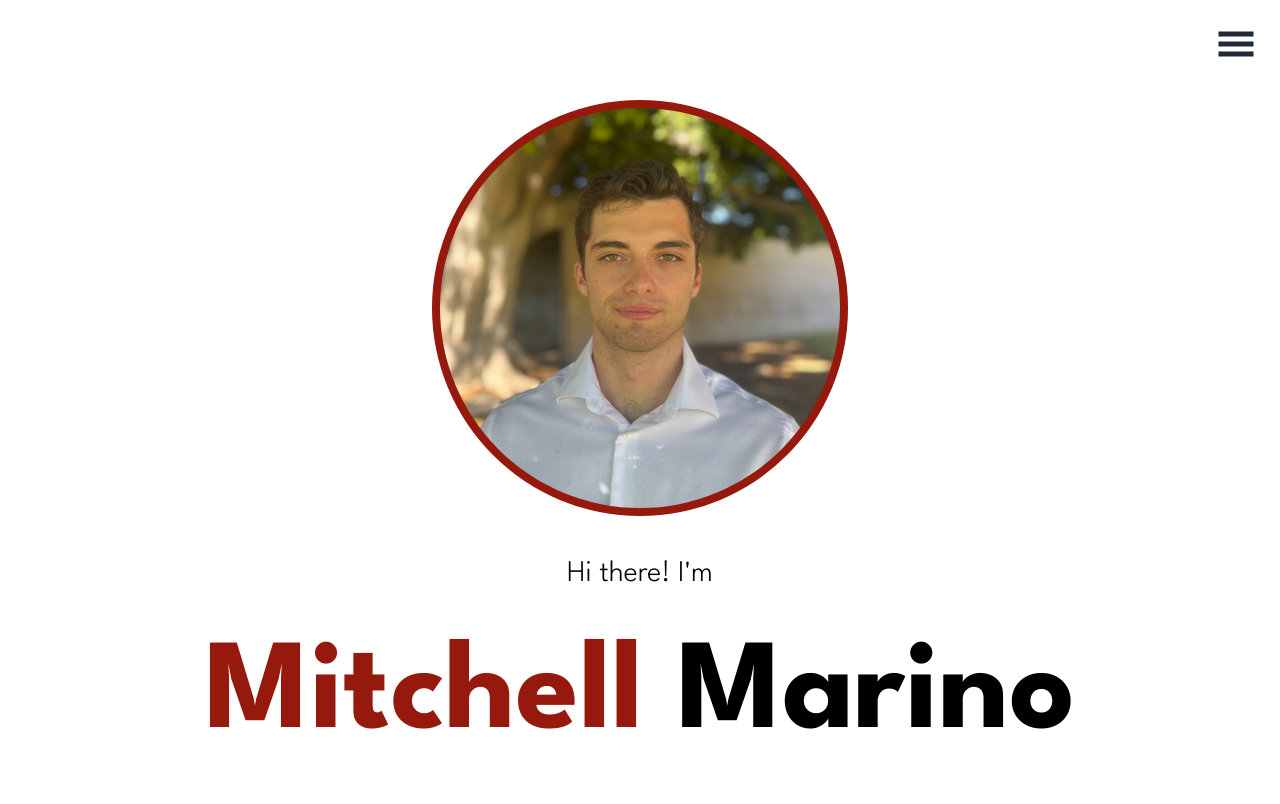
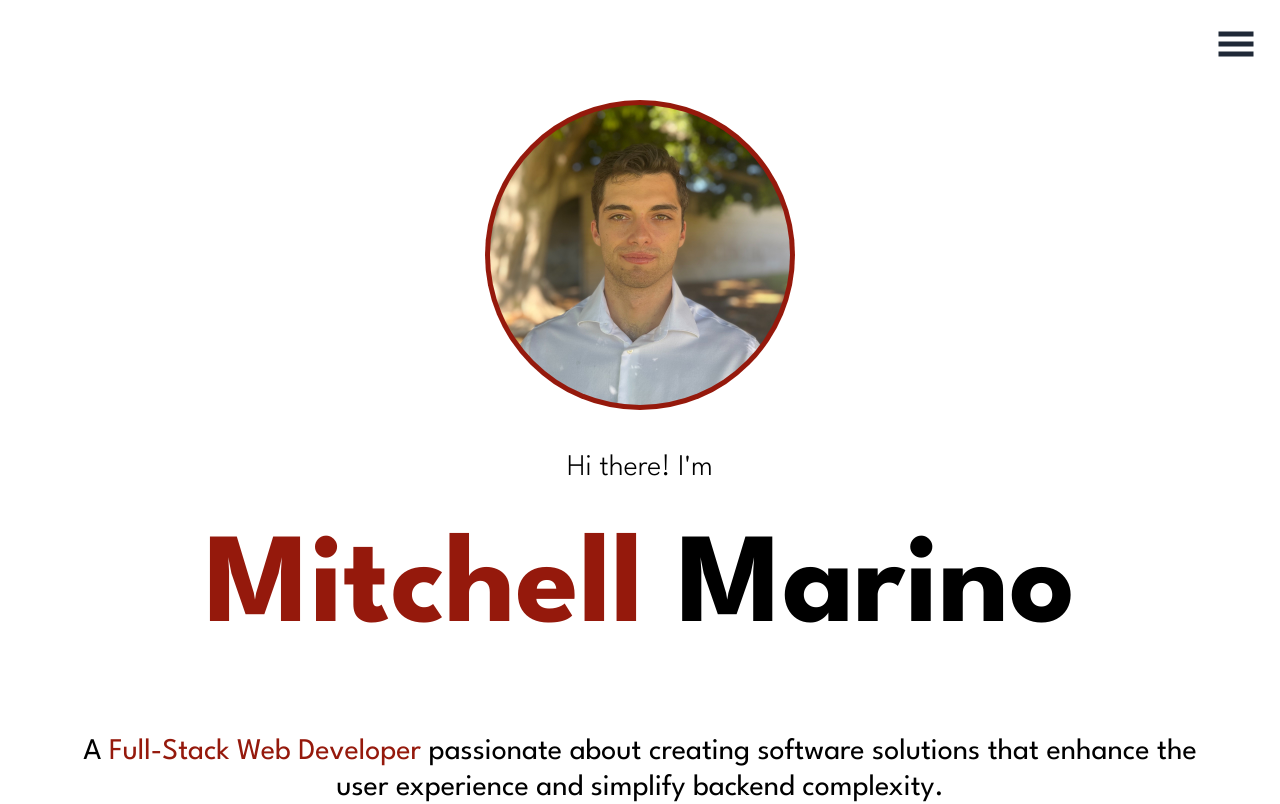
Before and after one commit to mitchdmarino/portfolio, a Next.js app: page / in a window 1280 px wide. Shown: the top 804 px of the page. Built offline with nearby package versions, Linux system fonts and the light colour scheme.

Commit message:
adds meta viewport

```diff
--- a/pages/_document.js
+++ b/pages/_document.js
@@ -8,6 +8,7 @@ class MyDocument extends Document {
           <link rel="preconnect" href="https://fonts.googleapis.com"/>
           <link rel="preconnect" href="https://fonts.gstatic.com" crossOrigin/>
           <link href="https://fonts.googleapis.com/css2?family=League+Spartan:wght@100;300;400;500;600;700&display=swap" rel="stylesheet"/>
+          <meta name="viewport" content="width=device-width, initial-scale=1" />
         </Head>
         <body>
           <Main />
--- a/pages/index.js
+++ b/pages/index.js
@@ -25,14 +25,15 @@ export default function Home() {
 
         {/* HOME SECTION */}
         <section id='home' className='pb-[150px]   pt-[100px] '>
-          <div className='bg-[#95190C] profile h-[416px] w-[416px] pt-[8px] pl-[8px] mx-auto  '>
+          <div className='bg-[#95190C] profile h-[310px] w-[310px] pt-[5px] pl-[5px] mx-auto  '>
 
                 <Image
                     className='profile'
                     src='/linkedinprofilepic.jpg'
                     alt='Mitchell Marino Profile Picture'
-                    height={400}
-                    width={400}
+                    height={300}
+                    width={300}
+
                   />
                   <style global jsx>{`
                         .profile {
@@ -43,7 +44,7 @@ export default function Home() {
           <div className='w-full text-black text-center pt-10'>
             <p className='text-3xl mx-auto font-light '>Hi there! {"I'm"} </p>
             <h1 className='text-7xl font-bold text-black md:text-8xl lg:text-9xl mt-10 mb-20 '><span className='text-[#95190C]'>Mitchell</span> Marino</h1>
-            <p className='text-3xl  mt-10 px-20 '>A <span className='text-[#95190C]'>Full-Stack Web Developer</span> passionate about creating software solutions that enhance the user experience and simplify backend complexity.</p>
+            <p className='text-3xl  mt-10 lg:px-20 px-3  '>A <span className='text-[#95190C]'>Full-Stack Web Developer</span> passionate about creating software solutions that enhance the user experience and simplify backend complexity.</p>
           </div>
           <div className='flex justify-center flex-wrap pt-10'>
             <div className='bg-black hover:bg-[#95190C] rounded-full text-white h-20 w-40 flex justify-center hover:shadow-xl align-center'><a target="_blank" href='/Resume.pdf'  rel="noopener noreferrer" className='text-4xl pt-5'>Resume</a></div>
--- a/styles/globals.css
+++ b/styles/globals.css
@@ -15,6 +15,11 @@ body {
   font-family: 'League Spartan', sans-serif;
 }
 
+#__next {
+  margin: 0 ;
+  padding: 0
+}
+
 a {
   color: inherit;
   text-decoration: none;
@@ -24,12 +29,11 @@ a {
   box-sizing: border-box;
 }
 
-#__next {
-  display: flex;
+/* body {
+  width: 100vw;
+  position: absolute
+} */
 
-  min-height: 100vh;
-  min-width: 100vw;
-}
 
 /* Style inputs with type="text", select elements and textareas */
 input[type=text], select, textarea {
```
Also changed, not shown: components/navbar.jsx (+2 -7 lines).
